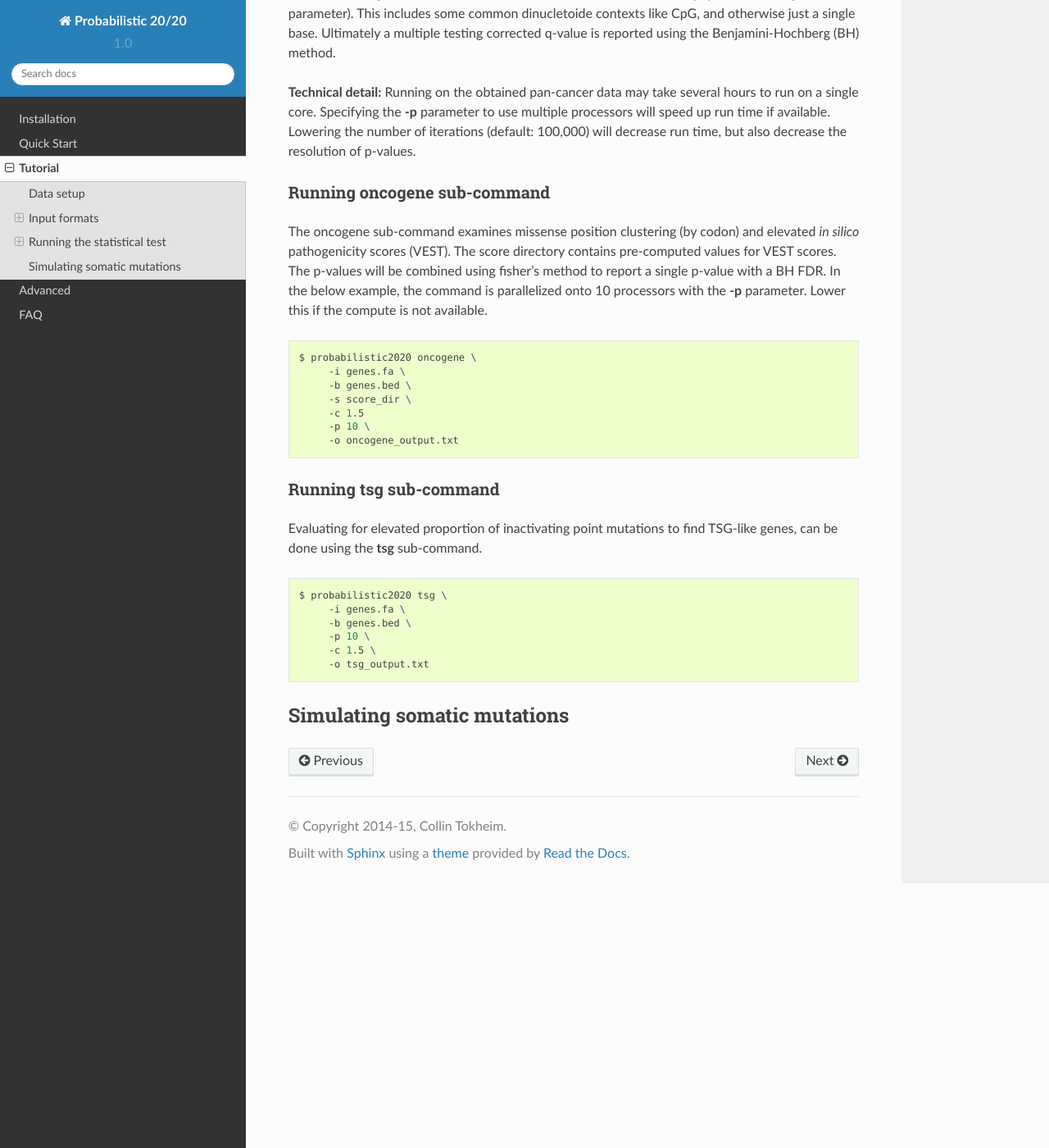
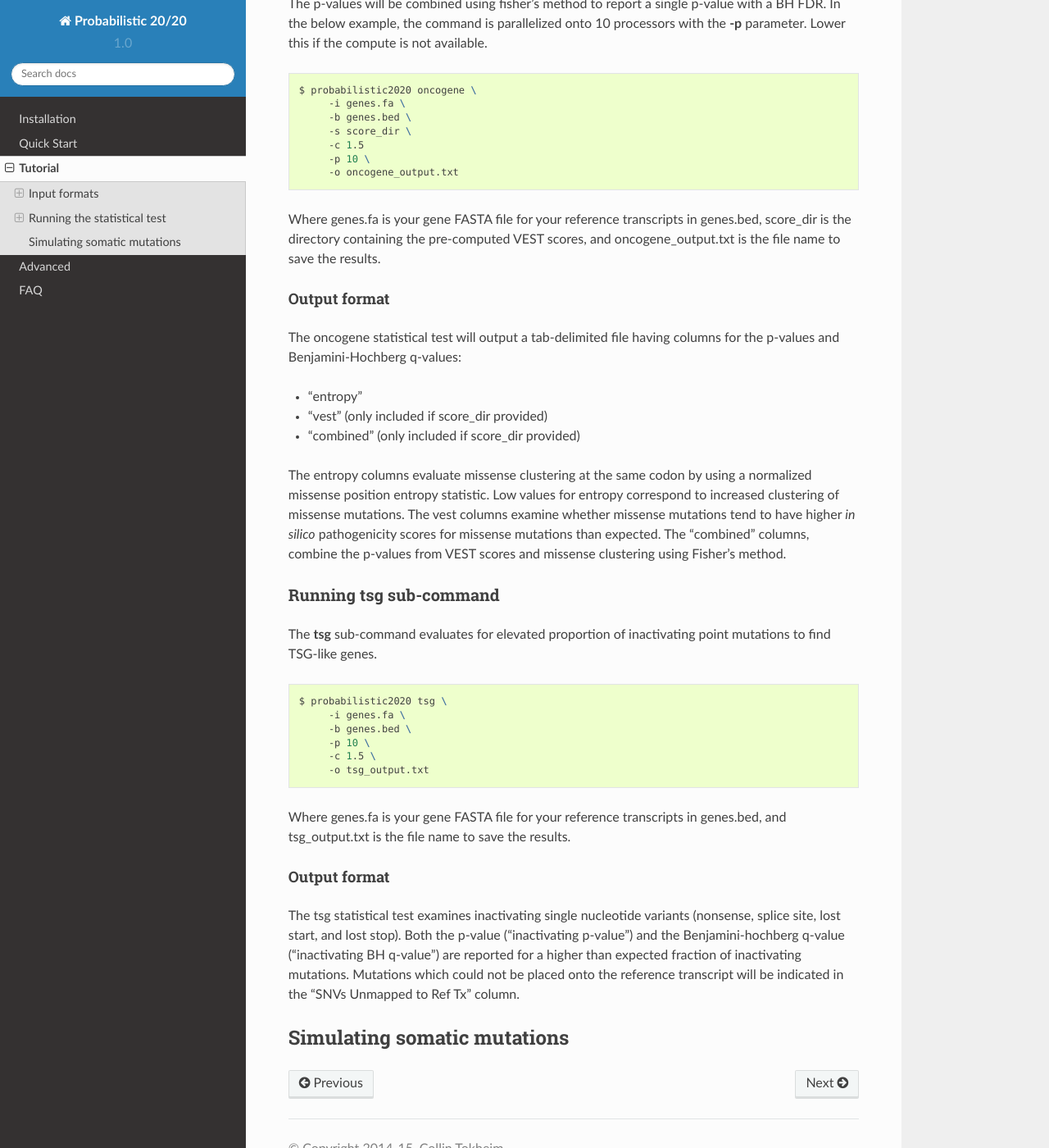
Before and after one commit to KarchinLab/probabilistic2020, a Sphinx documentation site: the page built from doc/tutorial.rst, in a window 1280 px wide and 1400 px high, scrolled down 1940 px. Shown: the whole window at 82% size. Built offline with Sphinx 7.4.7 and the Read the Docs theme 2.0.0, drawn with Linux system fonts in a browser that asks for light colours; pages that are not in the unit, such as notebooks, are missing from menus; some of the changed text lies outside the part shown.

Commit message:
Updated tutorial doc

```diff
--- a/doc/tutorial.rst
+++ b/doc/tutorial.rst
@@ -11,24 +11,6 @@ also be used to create a simulated MAF file where aferwords all mutations are di
 like passengers based on uniform null distribution. Moreover, a set of mutational
 features for each gene representative of driver genes (used in 20/20+) can also be
 created.
-
-In this tutorial we go through a some what computationally intensive Pan-cancer
-analysis. Please see the quick start for a fast example.
-
-Data setup
-----------
-
-First, you need to obtain the data necessary to run the pan-cancer
-example.
-
-.. code-block:: bash
-
-   $ wget /path/to/fasta
-   $ wget /path/to/genes.bed
-   $ extract_gene_seq
-   $ wget /path/to/pancan.maf
-   $ wget /path/to/score_dir
-   $ tar xvzf path_to_score_tarball
 
 Input formats
 -------------
@@ -124,11 +106,27 @@ onto 10 processors with the **-p** parameter. Lower this if the compute is not a
         -p 10 \
         -o oncogene_output.txt
 
+Where genes.fa is your gene FASTA file for your reference transcripts in genes.bed, score_dir is the directory containing the pre-computed VEST scores, and oncogene_output.txt is the file name to save the results.
+
+Output format
+#############
+
+The oncogene statistical test will output a tab-delimited file having columns for the
+p-values and Benjamini-Hochberg q-values:
+
+* "entropy"
+* "vest" (only included if score_dir provided)
+* "combined" (only included if score_dir provided)
+
+The entropy columns evaluate missense clustering at the same codon by using a normalized missense position entropy statistic. Low values for entropy correspond to increased clustering
+of missense mutations. The vest columns examine whether missense mutations tend to have
+higher *in silico* pathogenicity scores for missense mutations than expected. The "combined"
+columns, combine the p-values from VEST scores and missense clustering using Fisher's method.
+
 Running tsg sub-command
 +++++++++++++++++++++++
 
-Evaluating for elevated proportion of inactivating point mutations to find TSG-like genes,
-can be done using the **tsg** sub-command.
+The **tsg** sub-command evaluates for elevated proportion of inactivating point mutations to find TSG-like genes.
 
 .. code-block:: bash
 
@@ -139,5 +137,17 @@ can be done using the **tsg** sub-command.
         -c 1.5 \
         -o tsg_output.txt
 
+Where genes.fa is your gene FASTA file for your reference transcripts in genes.bed, and tsg_output.txt is the file name to save the results.
+
+Output format
+#############
+
+The tsg statistical test examines inactivating single nucleotide variants (nonsense,
+splice site, lost start, and lost stop). Both the p-value ("inactivating p-value")
+and the Benjamini-hochberg q-value ("inactivating BH q-value") are reported for
+a higher than expected fraction of inactivating mutations. Mutations which could
+not be placed onto the reference transcript will be indicated in the
+"SNVs Unmapped to Ref Tx" column.
+
 Simulating somatic mutations
 ----------------------------
```
